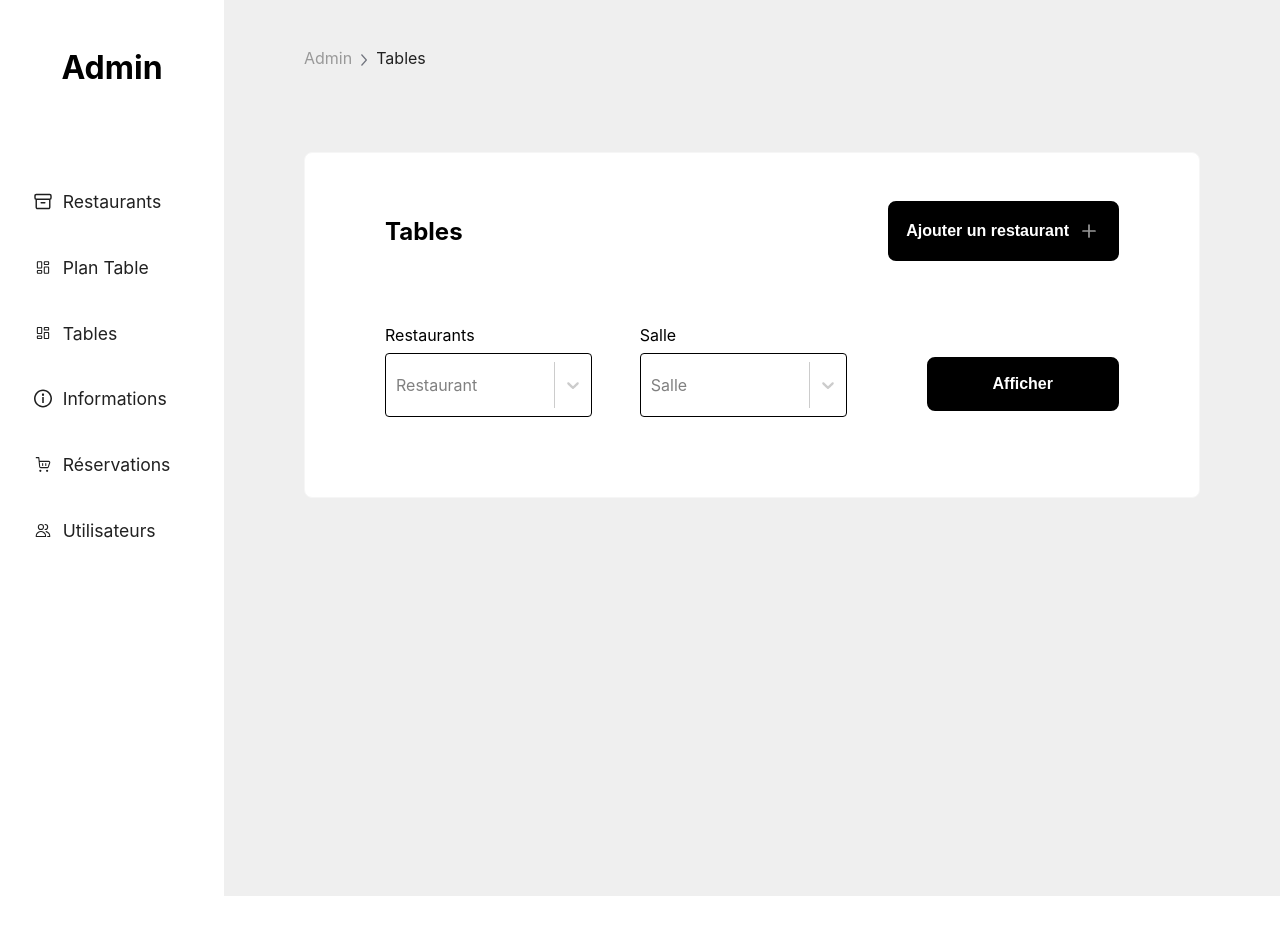
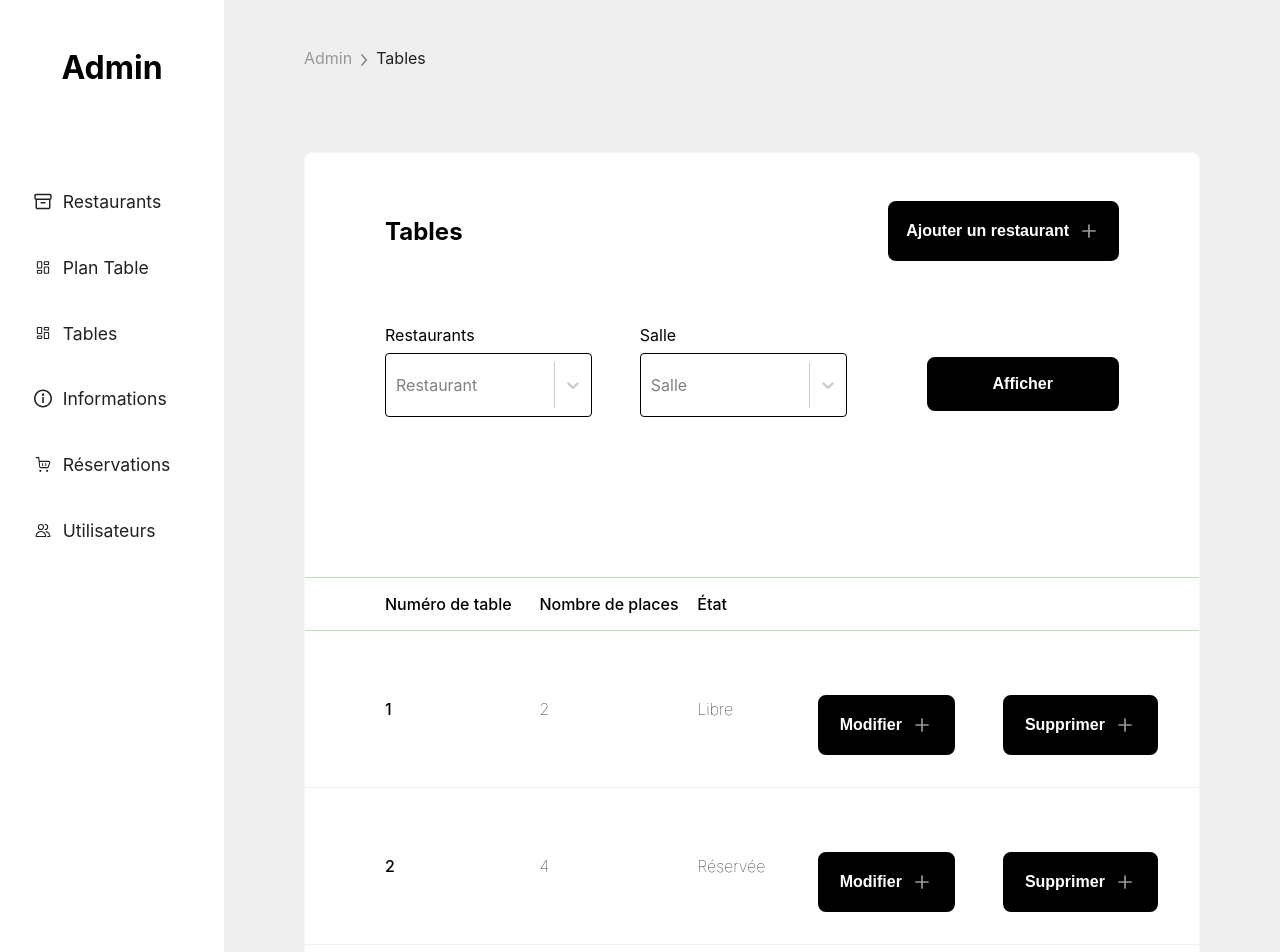
Before and after one commit to SarahOtmane/backOfficeResto, a React (Create React App) app: page /admin/tables in a window 1280 px wide. Shown: the top 952 px of the page. Before the commit the page ends 896 px from the top, so only its background shows below. Built offline with nearby package versions, Linux system fonts and the light colour scheme.

Commit message:
add tableau

```diff
--- a/src/screen/Table.js
+++ b/src/screen/Table.js
@@ -1,3 +1,5 @@
+import { useState } from "react";
+
 import Button from "../components/Button";
 import Menu from "../components/Menu";
 import SelectLabel from "../components/SelectLabel";
@@ -7,6 +9,22 @@ import '../css/screen.css';
 
 
 export default function Table(){
+    const [tables, setTables] = useState([{
+        id: 1,
+        numero: 1,
+        nbPlaces: 2,
+        taken : false
+    },{
+        id: 2,
+        numero: 2,
+        nbPlaces: 4,
+        taken : true
+    },{
+        id: 3,
+        numero: 3,
+        nbPlaces: 2,
+        taken : false
+    }]);
 
     return(
         <main className="row">
@@ -29,6 +47,30 @@ export default function Table(){
                             icon={false}
                         />
                     </form>
+                    <div className="tableau">
+                        <table>
+                            <thead>
+                                <tr>
+                                    <th className='left'>Numéro de table</th>
+                                    <th>Nombre de places</th>
+                                    <th>État</th>
+                                    <th></th>
+                                    <th></th>
+                                </tr>
+                            </thead>
+                            <tbody>
+                                {tables.map((table) =>(
+                                    <tr key={table.id}>
+                                        <th className='left'>{table.numero}</th>
+                                        <th>{table.nbPlaces}</th>
+                                        <th>{table.taken ? 'Réservée' : 'Libre'}</th>
+                                        <th><Button text='Modifier' icon={true} /></th>
+                                        <th><Button text='Supprimer' icon={true} /></th>
+                                    </tr>
+                                ))}
+                            </tbody>
+                        </table>
+                    </div>
                 </section>
             </div>
         </main>
```
